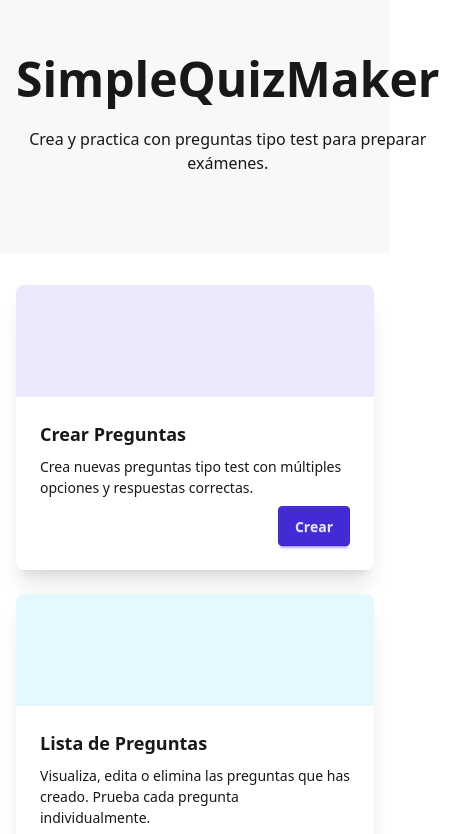
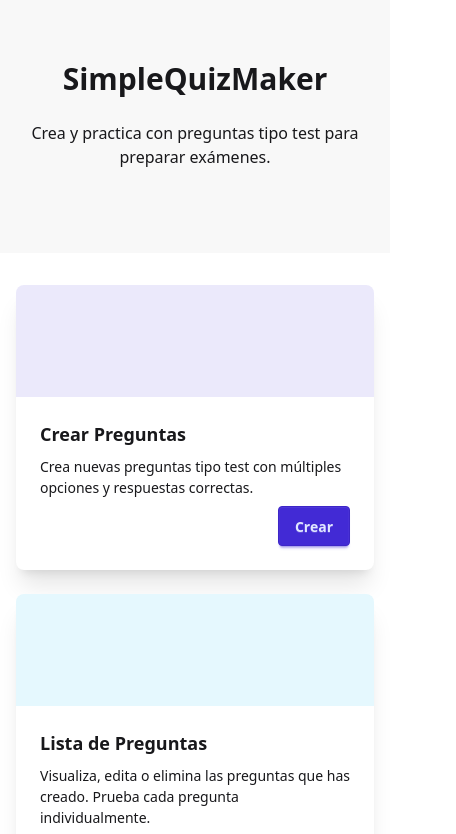
Before and after one commit to arturocs/SimpleQuizMaker, a SvelteKit app: page / in a window 390 px wide. Shown: the top 834 px of the page, 456 px wide, since content can reach past the window. Built offline with nearby package versions, Linux system fonts and the light colour scheme; some icons are missing.

Commit message:
Make title responsive

```diff
--- a/src/routes/+page.svelte
+++ b/src/routes/+page.svelte
@@ -13,8 +13,8 @@
 <div class="hero min-h-[30vh] bg-base-200">
     <div class="hero-content text-center">
         <div class="max-w-md">
-            <h1 class="text-5xl font-bold">SimpleQuizMaker</h1>
-            <p class="py-6">
+            <h1 class="text-3xl md:text-5xl font-bold">SimpleQuizMaker</h1>
+            <p class="py-6 break-words whitespace-normal">
                 Crea y practica con preguntas tipo test para preparar exámenes.
             </p>
             {#if questionCount > 0}
```
